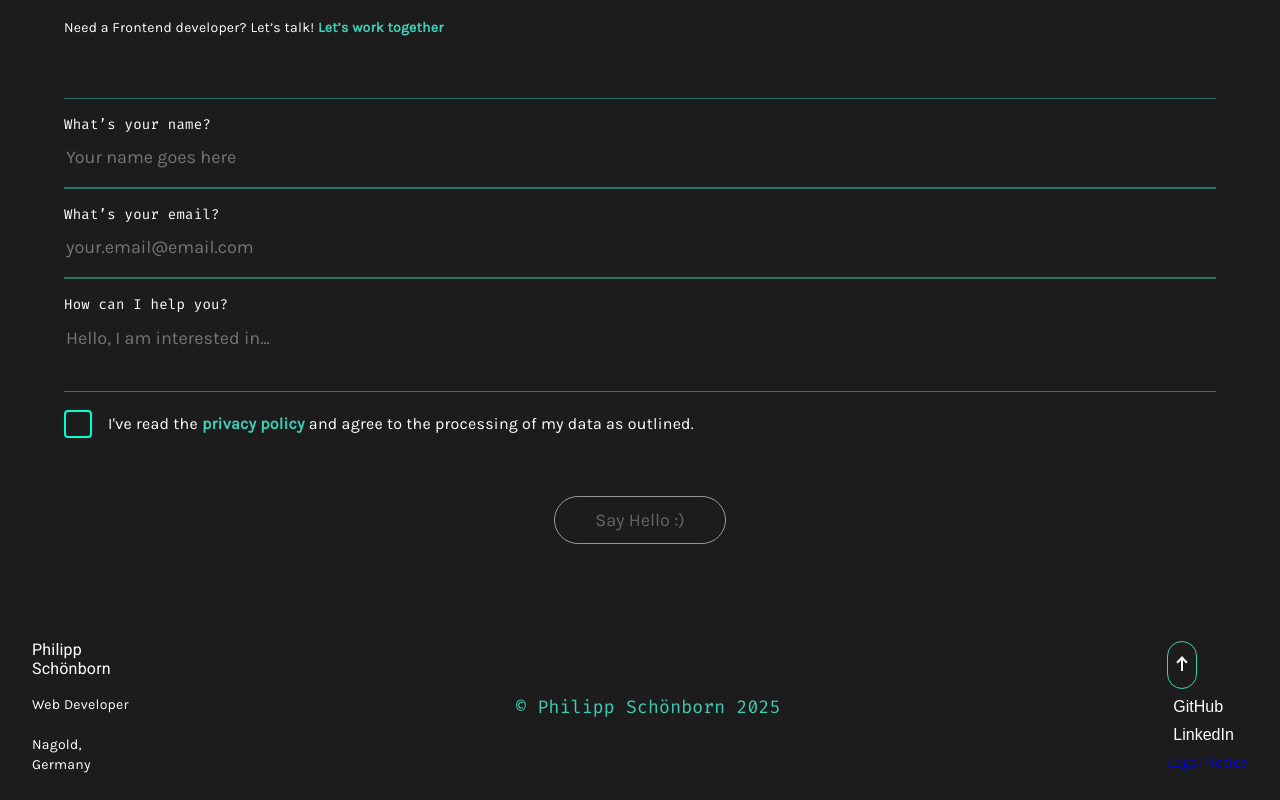
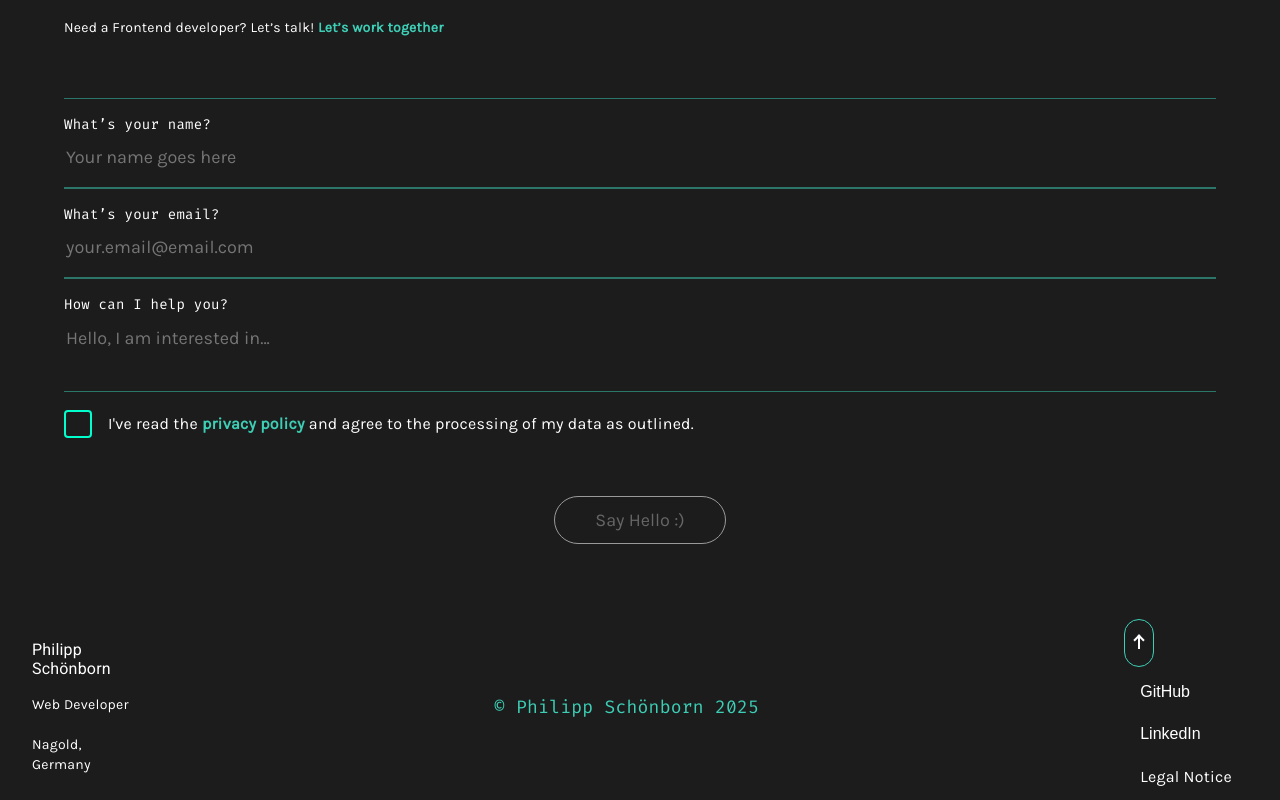
Before and after one commit to PhilippSchoenborn/project_portfolio, an Angular app: page / in a window 1280 px wide. Shown: the part 5230-6030 px from the top of the page. Built offline with nearby package versions, Linux system fonts and the light colour scheme.

Commit message:
enter an anker point to scroll up from the bottom to the top of the page

```diff
--- a/src/app/comments/comments.component.scss
+++ b/src/app/comments/comments.component.scss
@@ -47,6 +47,7 @@
         display: flex;
         flex-direction: row;
         width: 100%;
+
       }
 
     .testimonial-slide {
--- a/src/app/footer/footer.component.html
+++ b/src/app/footer/footer.component.html
@@ -1,7 +1,7 @@
 <footer class="main-container" id="footer">
     <div class="footer-section">
         <div class="font-karla">
-            <h2 class="logo">Philipp<br>Schönborn</h2>
+            <h2 class="logo logo-footer" (click)="scrollToNavbar()">Philipp<br>Schönborn</h2>
             <div class="info">
                 <span>Web Developer</span><br>
                 <span>Nagold, <br>Germany</span>
@@ -11,7 +11,7 @@
             <span>&#169; Philipp Schönborn 2025</span>
         </div>
         <div class="social-links font-karla">
-            <div class="scroll-arrow-container" (click)="scrollToHero()">
+            <div class="scroll-arrow-container" (click)="scrollToNavbar()">
                 <div class="scroll-arrow"></div>
             </div>
             <a href="https://github.com/PhilippSchoenborn" target="_blank" rel="noopener">
--- a/src/app/footer/footer.component.scss
+++ b/src/app/footer/footer.component.scss
@@ -32,6 +32,11 @@
     }
 }
 
+.logo-footer:hover {
+    cursor: pointer;
+    color: rgba(61, 207, 182, 1);
+}
+
 .info {
     display: flex;
     flex-direction: column;
@@ -53,26 +58,22 @@
     a {
         text-decoration: none;
     }
+    button,
+    .legal-notice-link {
+        display: flex;
+        align-items: center;
+        justify-content: center;
 
-    button {
-        display: flex;
+        background: transparent;
         border: none;
-        background: transparent;
         color: white;
         font-size: 16px;
         position: relative;
-        transition: transform 0.3s ease;
-
-        &:hover {
-            cursor: pointer;
-            color: rgba(61, 207, 182, 1);
-            background-color: rgba(255,255,255,0.1);
-            border-radius: 4px;
-        }
-
-        &:hover::before {
-            opacity: 1;
-        }
+        padding: 0.5em 1em;
+        border-radius: 4px;
+        transition: transform 0.3s ease,
+            color 0.3s ease,
+            background-color 0.3s ease;
 
         &::before {
             content: "";
@@ -86,6 +87,16 @@
             border-radius: 50%;
             opacity: 0;
             transition: opacity 0.3s ease;
+        }
+
+        &:hover {
+            cursor: pointer;
+            color: rgba(61, 207, 182, 1);
+            background-color: rgba(255, 255, 255, 0.1);
+
+            &::before {
+                opacity: 1;
+            }
         }
     }
 }
--- a/src/app/footer/footer.component.ts
+++ b/src/app/footer/footer.component.ts
@@ -11,7 +11,7 @@ import { RouterModule } from '@angular/router';
 })
 export class FooterComponent {
 
-  scrollToHero() {
+  scrollToNavbar() {
     const heroElement = document.getElementById('navbar'); // Find the navbar with id "navbar"
     if (heroElement) {
       heroElement.scrollIntoView({ behavior: 'smooth' }); // Smoothly scroll to the navbar
--- a/src/app/footer/legal-notice/legal-notice.component.scss
+++ b/src/app/footer/legal-notice/legal-notice.component.scss
@@ -1,14 +1,3 @@
-.button-legal-notice {
-    height: calc(100vh - 98px - 314px);
-    background-image: url('../../../assets/img/backgrounds/background_first_section.svg');
-    background-repeat: no-repeat;
-    background-size: cover;
-    background-position: center;
-    display: flex;
-    flex-direction: column;
-    align-items: center;
-    justify-content: center;
-}
 .button-legal-notice {
     height: calc(100vh - 98px - 314px);
     background-image: url('../../../assets/img/backgrounds/background_first_section.svg');
```
